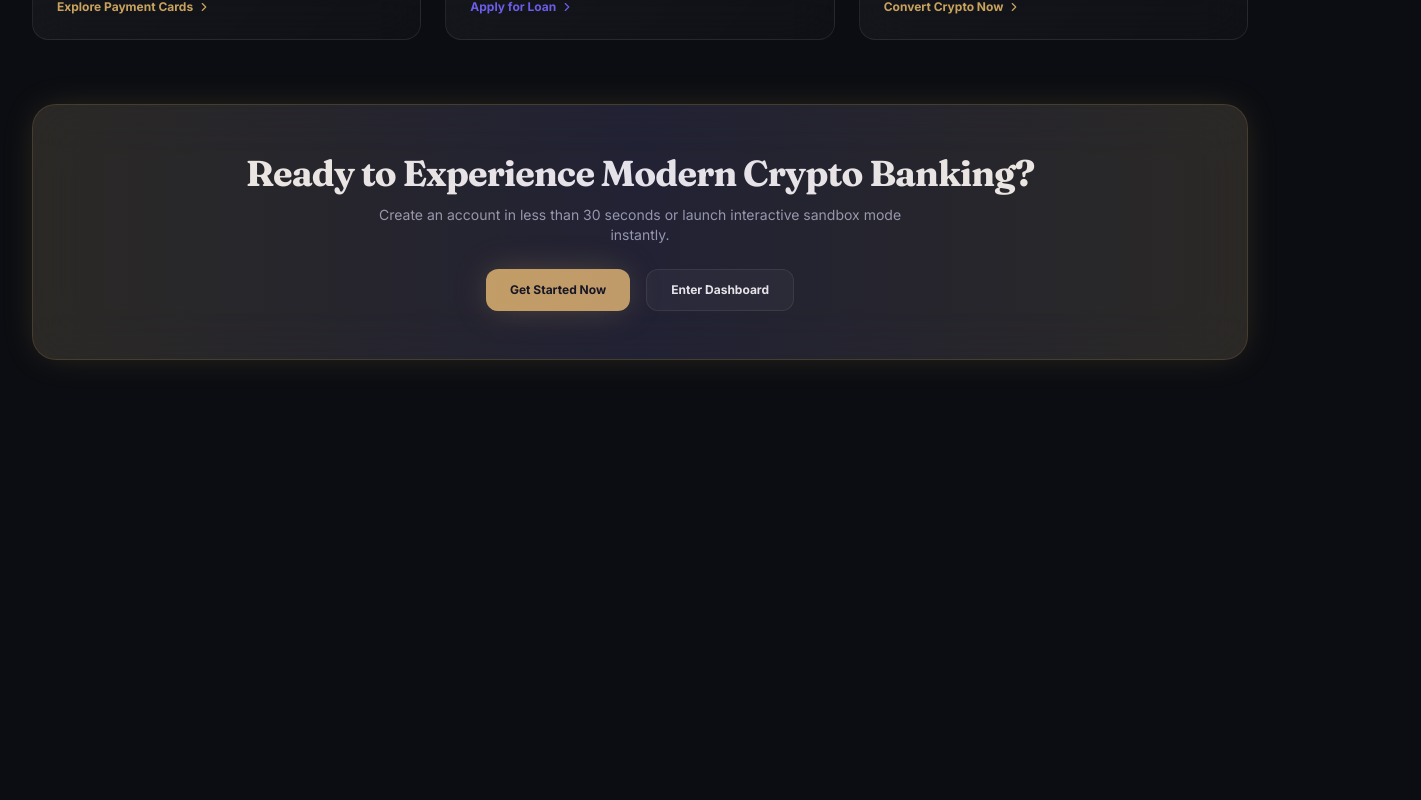
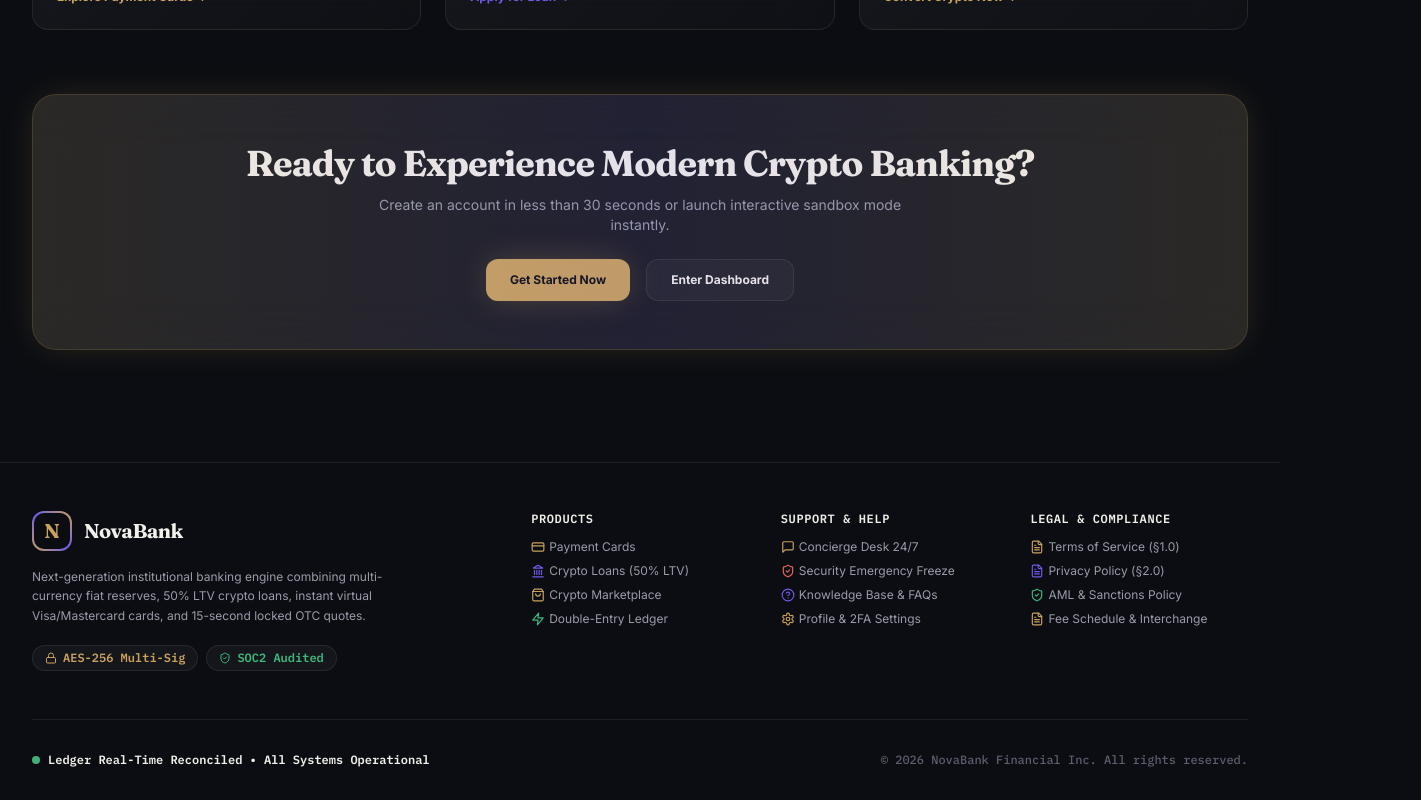
Before and after one commit to jawadkhan4915-pro/NovaBank, a React (Vite) app in the folder client/: page / in a window 1280 px wide. Shown: the part 1288-2088 px from the top of the page, 1421 px wide, since content can reach past the window. Before the commit the page ends 1696 px from the top, so only its background shows below. Built offline with nearby package versions, Linux system fonts and the light colour scheme.

Commit message:
feat: initialize application shell with navigation, layout components, and authentication flow support

```diff
--- a/client/src/App.tsx
+++ b/client/src/App.tsx
@@ -5,6 +5,7 @@ import { api } from './lib/api';
 import { Navbar } from './components/Navbar';
 import { CommandPalette } from './components/CommandPalette';
 import { AmbientCanvas } from './components/AmbientCanvas';
+import { Footer } from './components/Footer';
 import { LandingPage } from './features/landing/LandingPage';
 import { BentoDashboard } from './features/dashboard/BentoDashboard';
 import { CardsView } from './features/cards/CardsView';
@@ -208,6 +209,9 @@ export function App() {
         </AnimatePresence>
       </main>
 
+      {/* Footer */}
+      <Footer setActiveTab={setActiveTab} onOpenAuth={handleOpenAuth} />
+
       {/* Command Palette */}
       <CommandPalette isOpen={cmdOpen} onClose={() => setCmdOpen(false)} onSelectAction={handleCommandSelect} />
 
--- /dev/null
+++ b/client/src/components/Footer.tsx
@@ -0,0 +1,150 @@
+import React from 'react';
+import {
+  ShieldCheck,
+  Zap,
+  CreditCard,
+  Landmark,
+  ShoppingBag,
+  Settings,
+  HelpCircle,
+  FileText,
+  MessageSquare,
+  Lock,
+  ArrowUpRight,
+} from 'lucide-react';
+
+interface FooterProps {
+  setActiveTab: (tab: string) => void;
+  onOpenAuth: (mode: 'login' | 'register') => void;
+}
+
+export const Footer: React.FC<FooterProps> = ({ setActiveTab, onOpenAuth }) => {
+  return (
+    <footer className="relative z-10 w-full bg-background border-t border-glass-border pt-12 pb-8 px-4 lg:px-8 mt-16 text-ink-muted">
+      <div className="max-w-7xl mx-auto space-y-12">
+        {/* Top Grid */}
+        <div className="grid grid-cols-1 md:grid-cols-2 lg:grid-cols-5 gap-8">
+          {/* Brand Info Column */}
+          <div className="lg:col-span-2 space-y-4">
+            <div className="flex items-center gap-3 cursor-pointer" onClick={() => setActiveTab('landing')}>
+              <div className="h-10 w-10 rounded-xl bg-gradient-to-tr from-gold via-violet to-gold p-[2px]">
+                <div className="h-full w-full bg-background rounded-[10px] flex items-center justify-center">
+                  <span className="font-display font-bold text-xl text-gold">N</span>
+                </div>
+              </div>
+              <span className="font-display font-bold text-xl tracking-tight text-ink">
+                NovaBank
+              </span>
+            </div>
+
+            <p className="text-xs leading-relaxed max-w-sm text-ink-muted">
+              Next-generation institutional banking engine combining multi-currency fiat reserves, 50% LTV crypto loans, instant virtual Visa/Mastercard cards, and 15-second locked OTC quotes.
+            </p>
+
+            <div className="flex items-center gap-2 pt-1">
+              <span className="inline-flex items-center gap-1.5 px-3 py-1 rounded-full bg-surface border border-glass-border text-xs font-mono font-semibold text-gold">
+                <Lock className="h-3 w-3" /> AES-256 Multi-Sig
+              </span>
+              <span className="inline-flex items-center gap-1.5 px-3 py-1 rounded-full bg-surface border border-glass-border text-xs font-mono font-semibold text-success">
+                <ShieldCheck className="h-3 w-3" /> SOC2 Audited
+              </span>
+            </div>
+          </div>
+
+          {/* Products & Features Column */}
+          <div className="space-y-3">
+            <h4 className="text-xs font-bold text-ink uppercase tracking-wider font-mono">Products</h4>
+            <ul className="space-y-2 text-xs">
+              <li>
+                <button onClick={() => setActiveTab('cards')} className="hover:text-gold transition-colors flex items-center gap-1">
+                  <CreditCard className="h-3.5 w-3.5 text-gold" /> Payment Cards
+                </button>
+              </li>
+              <li>
+                <button onClick={() => setActiveTab('loans')} className="hover:text-violet transition-colors flex items-center gap-1">
+                  <Landmark className="h-3.5 w-3.5 text-violet" /> Crypto Loans (50% LTV)
+                </button>
+              </li>
+              <li>
+                <button onClick={() => setActiveTab('marketplace')} className="hover:text-gold transition-colors flex items-center gap-1">
+                  <ShoppingBag className="h-3.5 w-3.5 text-gold" /> Crypto Marketplace
+                </button>
+              </li>
+              <li>
+                <button onClick={() => setActiveTab('dashboard')} className="hover:text-ink transition-colors flex items-center gap-1">
+                  <Zap className="h-3.5 w-3.5 text-success" /> Double-Entry Ledger
+                </button>
+              </li>
+            </ul>
+          </div>
+
+          {/* Support & Account Column */}
+          <div className="space-y-3">
+            <h4 className="text-xs font-bold text-ink uppercase tracking-wider font-mono">Support & Help</h4>
+            <ul className="space-y-2 text-xs">
+              <li>
+                <button onClick={() => setActiveTab('support')} className="hover:text-gold transition-colors flex items-center gap-1">
+                  <MessageSquare className="h-3.5 w-3.5 text-gold" /> Concierge Desk 24/7
+                </button>
+              </li>
+              <li>
+                <button onClick={() => setActiveTab('support')} className="hover:text-danger transition-colors flex items-center gap-1">
+                  <ShieldCheck className="h-3.5 w-3.5 text-danger" /> Security Emergency Freeze
+                </button>
+              </li>
+              <li>
+                <button onClick={() => setActiveTab('faqs')} className="hover:text-ink transition-colors flex items-center gap-1">
+                  <HelpCircle className="h-3.5 w-3.5 text-violet" /> Knowledge Base & FAQs
+                </button>
+              </li>
+              <li>
+                <button onClick={() => setActiveTab('settings')} className="hover:text-gold transition-colors flex items-center gap-1">
+                  <Settings className="h-3.5 w-3.5 text-gold" /> Profile & 2FA Settings
+                </button>
+              </li>
+            </ul>
+          </div>
+
+          {/* Legal & Compliance Column */}
+          <div className="space-y-3">
+            <h4 className="text-xs font-bold text-ink uppercase tracking-wider font-mono">Legal & Compliance</h4>
+            <ul className="space-y-2 text-xs">
+              <li>
+                <button onClick={() => setActiveTab('terms')} className="hover:text-gold transition-colors flex items-center gap-1">
+                  <FileText className="h-3.5 w-3.5 text-gold" /> Terms of Service (§1.0)
+                </button>
+              </li>
+              <li>
+                <button onClick={() => setActiveTab('terms')} className="hover:text-violet transition-colors flex items-center gap-1">
+                  <FileText className="h-3.5 w-3.5 text-violet" /> Privacy Policy (§2.0)
+                </button>
+              </li>
+              <li>
+                <button onClick={() => setActiveTab('terms')} className="hover:text-success transition-colors flex items-center gap-1">
+                  <ShieldCheck className="h-3.5 w-3.5 text-success" /> AML & Sanctions Policy
+                </button>
+              </li>
+              <li>
+                <button onClick={() => setActiveTab('terms')} className="hover:text-gold transition-colors flex items-center gap-1">
+                  <FileText className="h-3.5 w-3.5 text-gold" /> Fee Schedule & Interchange
+                </button>
+              </li>
+            </ul>
+          </div>
+        </div>
+
+        {/* Bottom Bar */}
+        <div className="pt-8 border-t border-glass-border flex flex-col sm:flex-row items-center justify-between gap-4 text-xs">
+          <div className="flex items-center gap-2">
+            <span className="h-2 w-2 rounded-full bg-success animate-pulse" />
+            <span className="font-mono text-ink font-semibold">Ledger Real-Time Reconciled • All Systems Operational</span>
+          </div>
+
+          <div className="font-mono text-ink-faint">
+            © 2026 NovaBank Financial Inc. All rights reserved.
+          </div>
+        </div>
+      </div>
+    </footer>
+  );
+};
--- a/client/src/components/Navbar.tsx
+++ b/client/src/components/Navbar.tsx
@@ -41,9 +41,6 @@ export const Navbar: React.FC<NavbarProps> = ({ onOpenCmd, activeTab, setActiveT
     { id: 'loans', label: 'Loans', icon: Landmark },
     { id: 'marketplace', label: 'Marketplace', icon: ShoppingBag },
     { id: 'settings', label: 'Settings', icon: Settings },
-    { id: 'support', label: 'Support', icon: MessageSquare },
-    { id: 'terms', label: 'Terms', icon: FileText },
-    { id: 'faqs', label: 'FAQs', icon: HelpCircle },
   ];
 
   return (
@@ -69,7 +66,7 @@ export const Navbar: React.FC<NavbarProps> = ({ onOpenCmd, activeTab, setActiveT
         </div>
 
         {/* Navigation Links */}
-        <nav className="hidden lg:flex items-center gap-1 bg-surface p-1 rounded-xl border border-glass-border">
+        <nav className="hidden md:flex items-center gap-1 bg-surface p-1 rounded-xl border border-glass-border">
           {navItems.map((item) => {
             const Icon = item.icon;
             const isActive = activeTab === item.id;
@@ -77,7 +74,7 @@ export const Navbar: React.FC<NavbarProps> = ({ onOpenCmd, activeTab, setActiveT
               <button
                 key={item.id}
                 onClick={() => setActiveTab(item.id)}
-                className={`flex items-center gap-1.5 px-3 py-1.5 rounded-xl text-xs font-semibold transition-all duration-200 ${
+                className={`flex items-center gap-2 px-3.5 py-1.5 rounded-xl text-xs font-semibold transition-all duration-200 ${
                   isActive
                     ? 'bg-gold/15 text-gold border border-gold/30 shadow-sm'
                     : 'text-ink-muted hover:text-ink hover:bg-surface-hover'
@@ -158,7 +155,7 @@ export const Navbar: React.FC<NavbarProps> = ({ onOpenCmd, activeTab, setActiveT
       </div>
 
       {/* Mobile Nav Tabs Bar */}
-      <div className="flex lg:hidden items-center justify-between overflow-x-auto gap-1 mt-3 pt-2 border-t border-glass-border text-xs no-scrollbar">
+      <div className="flex md:hidden items-center justify-around gap-1 mt-3 pt-2 border-t border-glass-border text-xs">
         {navItems.map((item) => {
           const Icon = item.icon;
           const isActive = activeTab === item.id;
```
